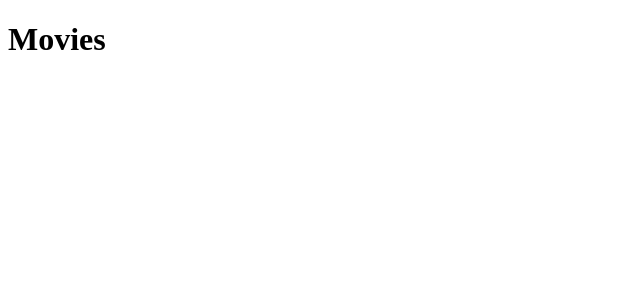
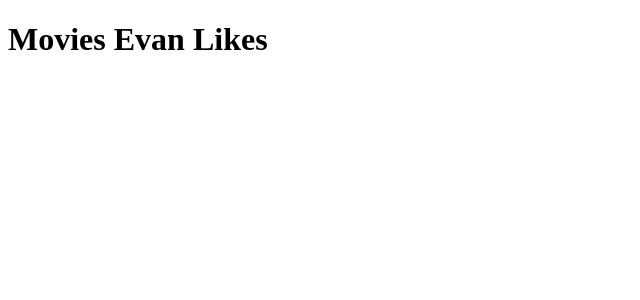
Before and after one commit to alinebastos/movies-sample, a React (Create React App) app: page / in a window 1280 px wide. Shown: the top 300 px of the page, without its empty margins (0-640 px from the left). Built offline with nearby package versions, Linux system fonts and the light colour scheme.

Commit message:
Create Header component

```diff
--- a/src/App.tsx
+++ b/src/App.tsx
@@ -1,9 +1,10 @@
 import React from 'react';
+import Header from './components/Header'
 
-function App() {
+const App = () => {
   return (
-    <div className="App">
-      <h1>Movies</h1>
+    <div>
+      <Header title="Movies Evan Likes" />
     </div>
   );
 }
--- /dev/null
+++ b/src/components/Header/index.tsx
@@ -0,0 +1,15 @@
+import React from 'react';
+
+interface HeaderProps {
+  title: string;
+}
+
+const Header: React.FC<HeaderProps> = (props) => {
+  return (
+    <header>
+      <h1>{props.title}</h1>
+    </header>
+  )
+}
+
+export default Header;
```
